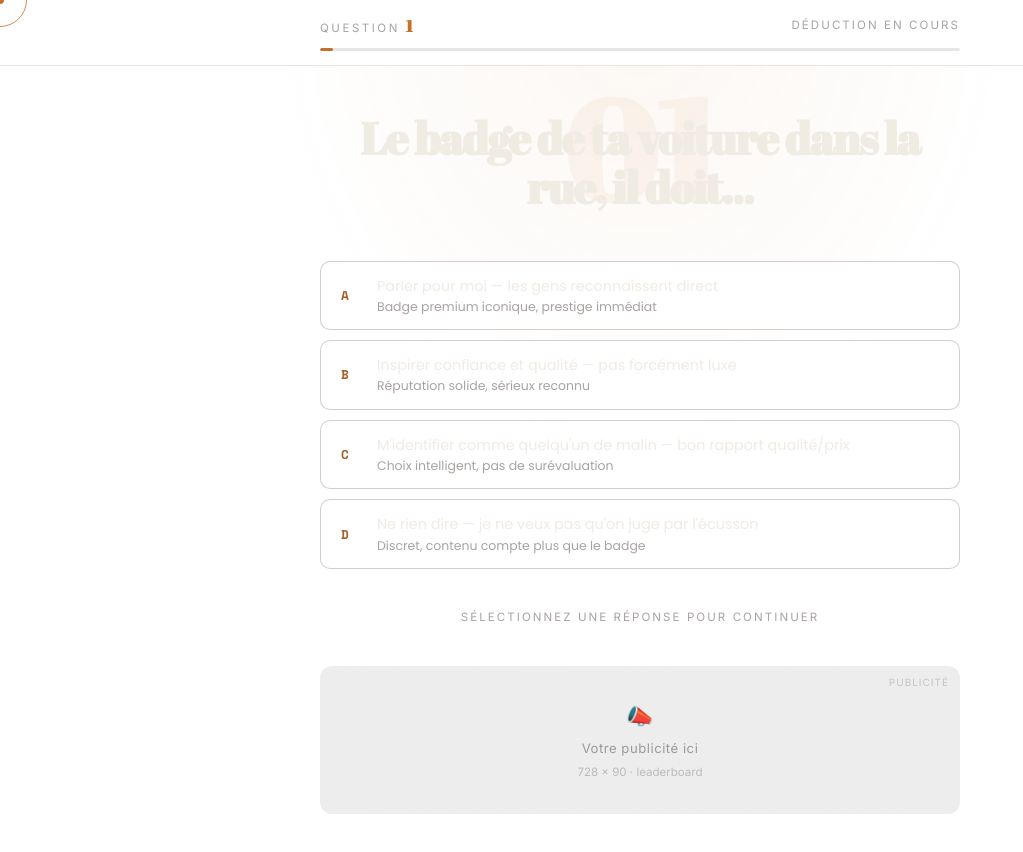
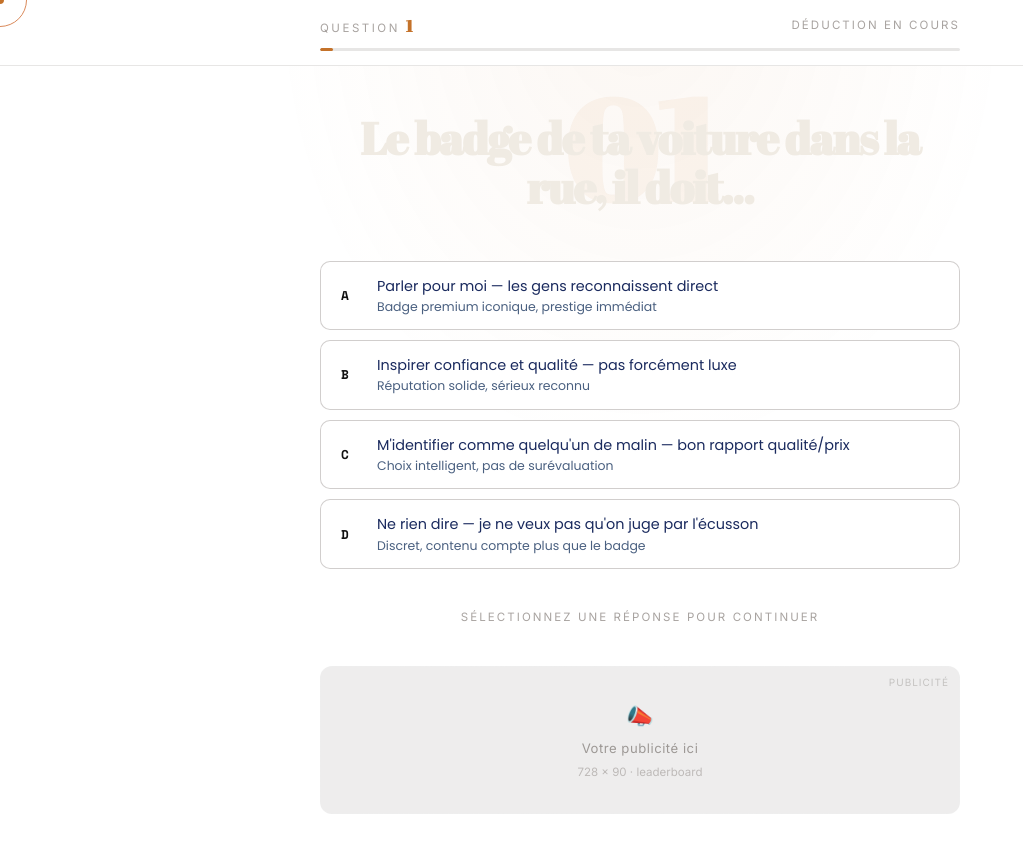
Before and after one commit to radiaboujdid11/Car-Advisor-, a React (Vite) app in the folder frontend/: page /quiz in a window 1280 px wide. Both pictures are taken after a click on the button "Commencer l'analyse →". Shown: the top 852 px of the page, without its empty margins (0-1023 px from the left). Built offline with nearby package versions, Linux system fonts and the light colour scheme.

Commit message:
Quiz: lettres noir, texte bleu fonce, boutons bleu ciel

```diff
--- a/frontend/src/pages/Quiz.jsx
+++ b/frontend/src/pages/Quiz.jsx
@@ -299,24 +299,26 @@ function AnswerButton({ answer, isSelected, isDimmed, disabled, onClick }) {
   const [hovered, setHovered] = useState(false);
   const LETTERS = ['A', 'B', 'C', 'D'];
 
-  const borderColor = isSelected ? 'var(--gold)' : hovered && !disabled ? 'var(--gold-deep)' : 'rgba(26,13,6,.2)';
-  const bg = isSelected ? 'rgba(196,114,42,.12)' : hovered && !disabled ? 'var(--bg-2)' : '#ffffff';
+  const skyBlue = '#4A9FD4';
+  const skyBlueLight = 'rgba(74,159,212,.12)';
+  const borderColor = isSelected ? skyBlue : hovered && !disabled ? skyBlue : 'rgba(26,13,6,.2)';
+  const bg = isSelected ? skyBlueLight : hovered && !disabled ? 'rgba(74,159,212,.06)' : '#ffffff';
 
   return (
     <button onClick={onClick} disabled={disabled}
       onMouseEnter={() => setHovered(true)}
       onMouseLeave={() => setHovered(false)}
-      style={{ width: '100%', textAlign: 'left', border: `1.5px solid ${borderColor}`, background: bg, padding: '.875rem 1.25rem', borderRadius: '10px', opacity: isDimmed ? .3 : 1, transition: 'border-color .2s, background .2s, opacity .25s', display: 'flex', alignItems: 'center', gap: '1rem', boxShadow: isSelected ? '0 0 0 3px rgba(196,114,42,.15)' : 'none' }}
+      style={{ width: '100%', textAlign: 'left', border: `1.5px solid ${borderColor}`, background: bg, padding: '.875rem 1.25rem', borderRadius: '10px', opacity: isDimmed ? .3 : 1, transition: 'border-color .2s, background .2s, opacity .25s', display: 'flex', alignItems: 'center', gap: '1rem', boxShadow: isSelected ? `0 0 0 3px rgba(74,159,212,.2)` : 'none' }}
     >
-      <span style={{ fontFamily: 'var(--mono)', fontSize: '.8rem', color: isSelected ? 'var(--gold)' : 'var(--gold-deep)', fontWeight: 700, minWidth: '20px', transition: 'color .2s' }}>
+      <span style={{ fontFamily: 'var(--mono)', fontSize: '.8rem', color: '#111111', fontWeight: 700, minWidth: '20px', transition: 'color .2s' }}>
         {LETTERS[answer.index]}
       </span>
       <div>
-        <p style={{ fontFamily: 'var(--sans)', fontSize: '.9rem', fontWeight: isSelected ? 600 : 400, color: 'var(--ink)', lineHeight: 1.4, transition: 'color .2s' }}>
+        <p style={{ fontFamily: 'var(--sans)', fontSize: '.9rem', fontWeight: isSelected ? 600 : 400, color: '#1a2a5e', lineHeight: 1.4, transition: 'color .2s' }}>
           {answer.text}
         </p>
         {answer.sub && (
-          <p style={{ fontFamily: 'var(--sans)', fontSize: '.78rem', color: 'var(--ink-mute)', marginTop: '2px', lineHeight: 1.4 }}>
+          <p style={{ fontFamily: 'var(--sans)', fontSize: '.78rem', color: '#4a6080', marginTop: '2px', lineHeight: 1.4 }}>
             {answer.sub}
           </p>
         )}
```
